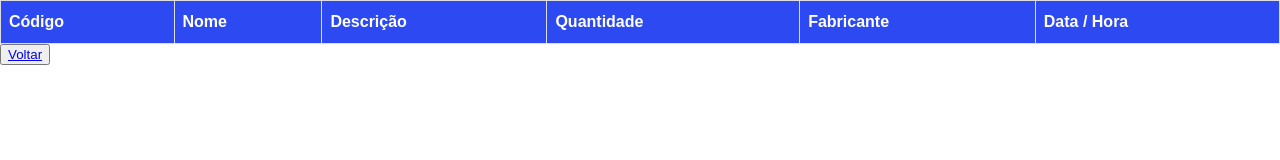
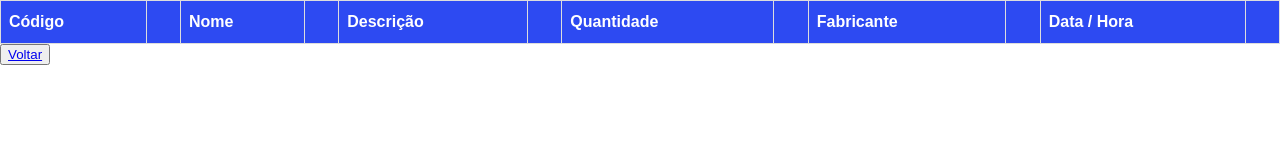
Before and after one commit to Thiago1911/projectCrud, a website: page src/prodslist.html in a window 1280 px wide. Drawn offline with nearby package versions, Linux system fonts and the light colour scheme; no server answers.

Commit message:
Correção superficial do erro da tabela

```diff
--- a/js/prodslist.js
+++ b/js/prodslist.js
@@ -26,7 +26,6 @@ function listAll(){
                     '<td>' + data[i].datahora + '/<td>' +
                  '/<tr>';
             tbodyList.innerHTML += tr;
-            tr = tbodyList.childNodes;
         }
     });
 }
--- a/src/prodslist.html
+++ b/src/prodslist.html
@@ -10,11 +10,17 @@
     <table id="tbProds">
         <thead>
             <th>Código</th>
+                <th></th>
             <th>Nome</th>
+                <th></th>
             <th>Descrição</th>
+                <th></th>
             <th>Quantidade</th>
+                <th></th>
             <th>Fabricante</th>
+                <th></th>
             <th>Data / Hora</th>
+                <th></th>
         </thead>
         <tbody id="tbodyList"></tbody>
     </table>
```
